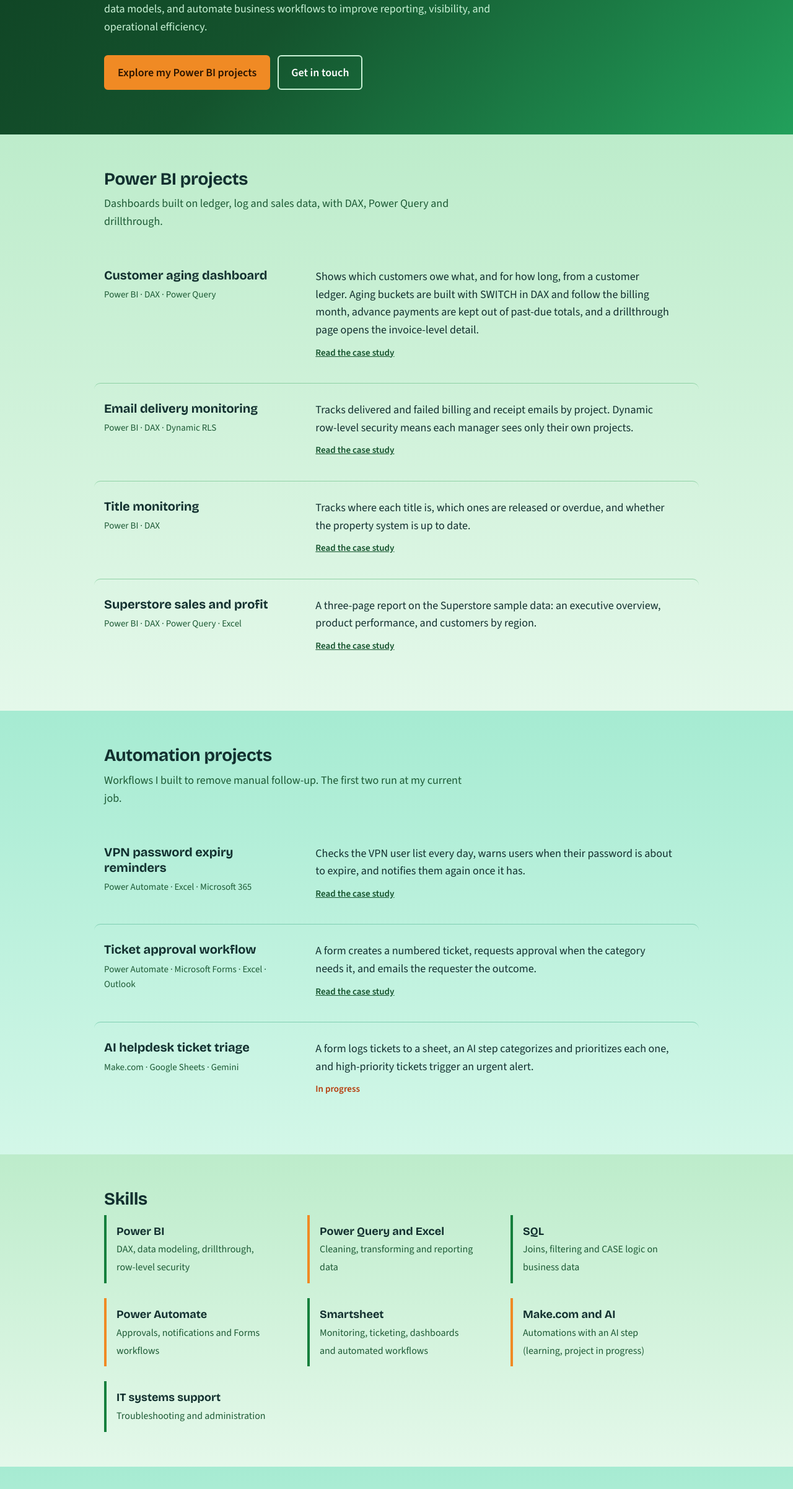
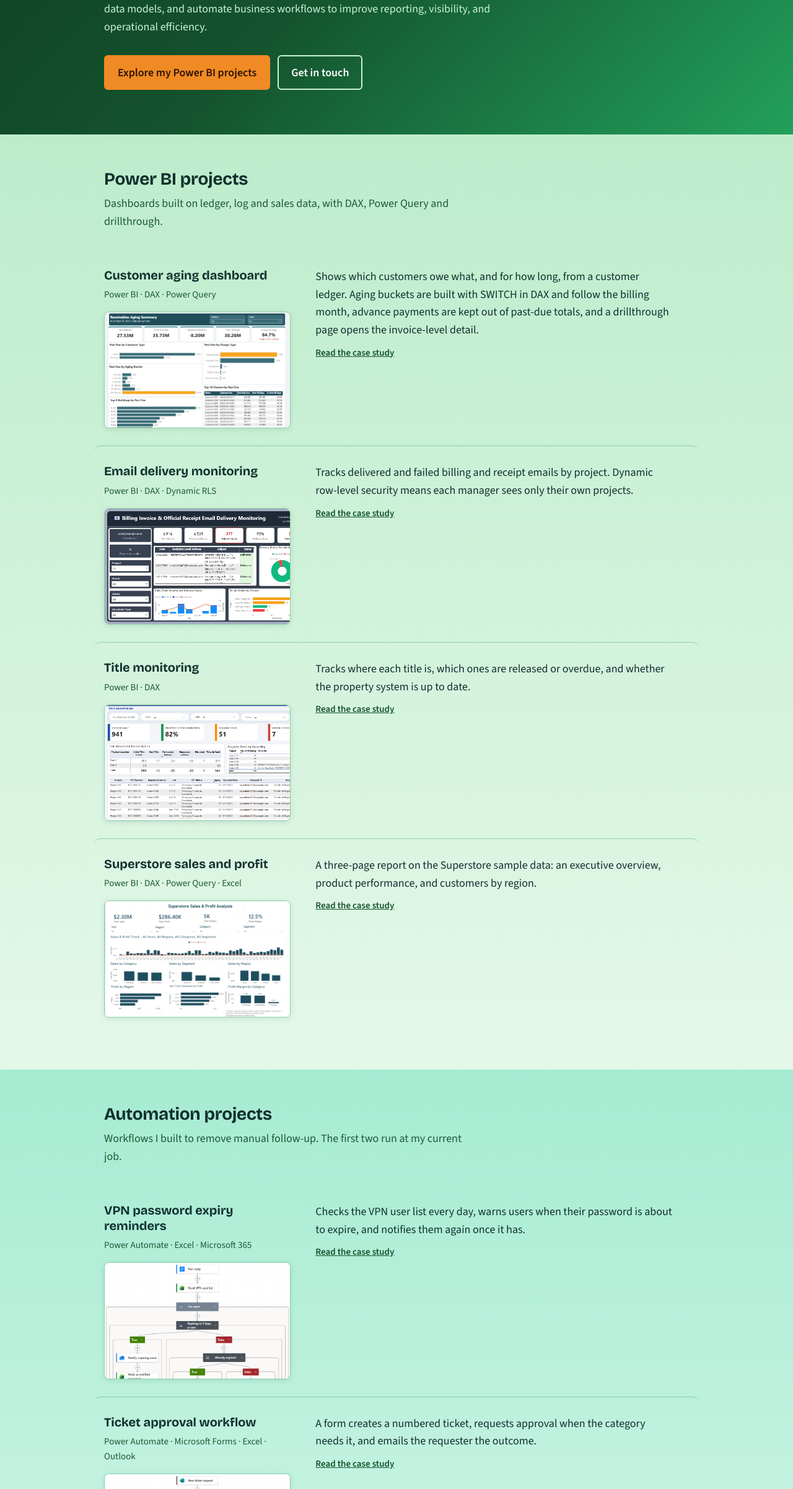
Before and after one commit to ginno-citra/ginno-citra.github.io, a plain HTML site: page index.html in a window 1280 px wide. Shown: the part 397-2800 px from the top of the page at 62% size. Drawn offline with nearby package versions, Linux system fonts and the light colour scheme.

Commit message:
Enhance project thumbnails and add resume link
Added a resume download link and improved project thumbnail styling.

```diff
--- a/index.html
+++ b/index.html
@@ -1,4 +1,3 @@
-
 <!DOCTYPE html>
 <html lang="en">
 <head>
@@ -60,6 +59,9 @@ h2{font:700 1.75rem/1.2 var(--head);margin:0 0 .5rem;letter-spacing:-.01em}
 .proj h3{font:700 1.25rem/1.25 var(--head);margin:0}
 .proj .tools{color:var(--muted);font-size:.9375rem;margin:.4rem 0 0}
 .proj p{margin:0 0 .6rem;max-width:36rem}
+.thumb{display:block;margin:1rem 0 0;aspect-ratio:16/10;overflow:hidden;border:1px solid var(--line);border-radius:8px;background:var(--white);box-shadow:0 2px 8px rgba(20,83,45,.12)}
+.thumb img{display:block;width:100%;height:100%;object-fit:cover;object-position:top left}
+.proj:hover .thumb{border-color:var(--teal)}
 .status{font-size:.9375rem;font-weight:600;color:var(--muted)}
 .status.live{color:var(--teal-dark)}
 .status.wip{color:var(--rust)}
@@ -76,6 +78,7 @@ h2{font:700 1.75rem/1.2 var(--head);margin:0 0 .5rem;letter-spacing:-.01em}
 footer{background:linear-gradient(90deg,#0e3d21,#14532d);color:var(--soft);padding:1.5rem 0 2.5rem;font-size:.9375rem}
 @media (max-width:42rem){
   .proj{grid-template-columns:1fr}
+  .thumb{max-width:26rem}
   nav a{margin:0 1rem 0 0}
   .hero{padding-top:3rem}
 }
@@ -91,6 +94,7 @@ footer{background:linear-gradient(90deg,#0e3d21,#14532d);color:var(--soft);paddi
       <a href="#skills">Skills</a>
       <a href="#about">About</a>
       <a href="#contact">Contact</a>
+      <a class="nav-resume" href="assets/Ginno-Citra-Resume.pdf" download="Ginno-Citra-Resume.pdf">Resume</a>
     </nav>
   </div>
 </header>
@@ -116,6 +120,7 @@ footer{background:linear-gradient(90deg,#0e3d21,#14532d);color:var(--soft);paddi
         <div>
           <h3>Customer aging dashboard</h3>
           <p class="tools">Power BI · DAX · Power Query</p>
+          <a class="thumb" href="aging-dashboard.html" tabindex="-1" aria-hidden="true"><img src="assets/aging-summary.png" alt="" loading="lazy" onerror="this.parentNode.remove()"></a>
         </div>
         <div>
           <p>Shows which customers owe what, and for how long, from a customer ledger. Aging buckets are built with SWITCH in DAX and follow the billing month, advance payments are kept out of past-due totals, and a drillthrough page opens the invoice-level detail.</p>
@@ -127,6 +132,7 @@ footer{background:linear-gradient(90deg,#0e3d21,#14532d);color:var(--soft);paddi
         <div>
           <h3>Email delivery monitoring</h3>
           <p class="tools">Power BI · DAX · Dynamic RLS</p>
+          <a class="thumb" href="email-delivery-monitoring.html" tabindex="-1" aria-hidden="true"><img src="assets/email-dashboard.png" alt="" loading="lazy" onerror="this.parentNode.remove()"></a>
         </div>
         <div>
           <p>Tracks delivered and failed billing and receipt emails by project. Dynamic row-level security means each manager sees only their own projects.</p>
@@ -138,6 +144,7 @@ footer{background:linear-gradient(90deg,#0e3d21,#14532d);color:var(--soft);paddi
         <div>
           <h3>Title monitoring</h3>
           <p class="tools">Power BI · DAX</p>
+          <a class="thumb" href="title-monitoring.html" tabindex="-1" aria-hidden="true"><img src="assets/title-monitoring-dashboard.png" alt="" loading="lazy" onerror="this.parentNode.remove()"></a>
         </div>
         <div>
           <p>Tracks where each title is, which ones are released or overdue, and whether the property system is up to date.</p>
@@ -149,6 +156,7 @@ footer{background:linear-gradient(90deg,#0e3d21,#14532d);color:var(--soft);paddi
         <div>
           <h3>Superstore sales and profit</h3>
           <p class="tools">Power BI · DAX · Power Query · Excel</p>
+          <a class="thumb" href="superstore-dashboard.html" tabindex="-1" aria-hidden="true"><img src="assets/executive-overview.png" alt="" loading="lazy" onerror="this.parentNode.remove()"></a>
         </div>
         <div>
           <p>A three-page report on the Superstore sample data: an executive overview, product performance, and customers by region.</p>
@@ -167,6 +175,7 @@ footer{background:linear-gradient(90deg,#0e3d21,#14532d);color:var(--soft);paddi
         <div>
           <h3>VPN password expiry reminders</h3>
           <p class="tools">Power Automate · Excel · Microsoft 365</p>
+          <a class="thumb" href="vpn-password-expiry.html" tabindex="-1" aria-hidden="true"><img src="assets/vpn-expiry-flow.png" alt="" loading="lazy" onerror="this.parentNode.remove()"></a>
         </div>
         <div>
           <p>Checks the VPN user list every day, warns users when their password is about to expire, and notifies them again once it has.</p>
@@ -178,6 +187,7 @@ footer{background:linear-gradient(90deg,#0e3d21,#14532d);color:var(--soft);paddi
         <div>
           <h3>Ticket approval workflow</h3>
           <p class="tools">Power Automate · Microsoft Forms · Excel · Outlook</p>
+          <a class="thumb" href="ticket-approval-workflow.html" tabindex="-1" aria-hidden="true"><img src="assets/ticket-approval-flow.png" alt="" loading="lazy" onerror="this.parentNode.remove()"></a>
         </div>
         <div>
           <p>A form creates a numbered ticket, requests approval when the category needs it, and emails the requester the outcome.</p>
@@ -230,8 +240,8 @@ footer{background:linear-gradient(90deg,#0e3d21,#14532d);color:var(--soft);paddi
       <p>I'm open to Power BI Developer opportunities and selected business automation projects.</p>
       <div class="btns">
         <a class="btn primary" href="mailto:ginnocitra.work@gmail.com">Email me</a>
-        <!-- Replace YOUR-LINKEDIN with your actual LinkedIn profile URL -->
         <a class="btn ghost" href="https://www.linkedin.com/in/ginno-citra/">LinkedIn</a>
+        <a class="btn ghost" href="assets/Ginno-Citra-Resume.pdf" download="Ginno-Citra-Resume.pdf">Download resume (PDF)</a>
       </div>
     </div>
   </section>
```
